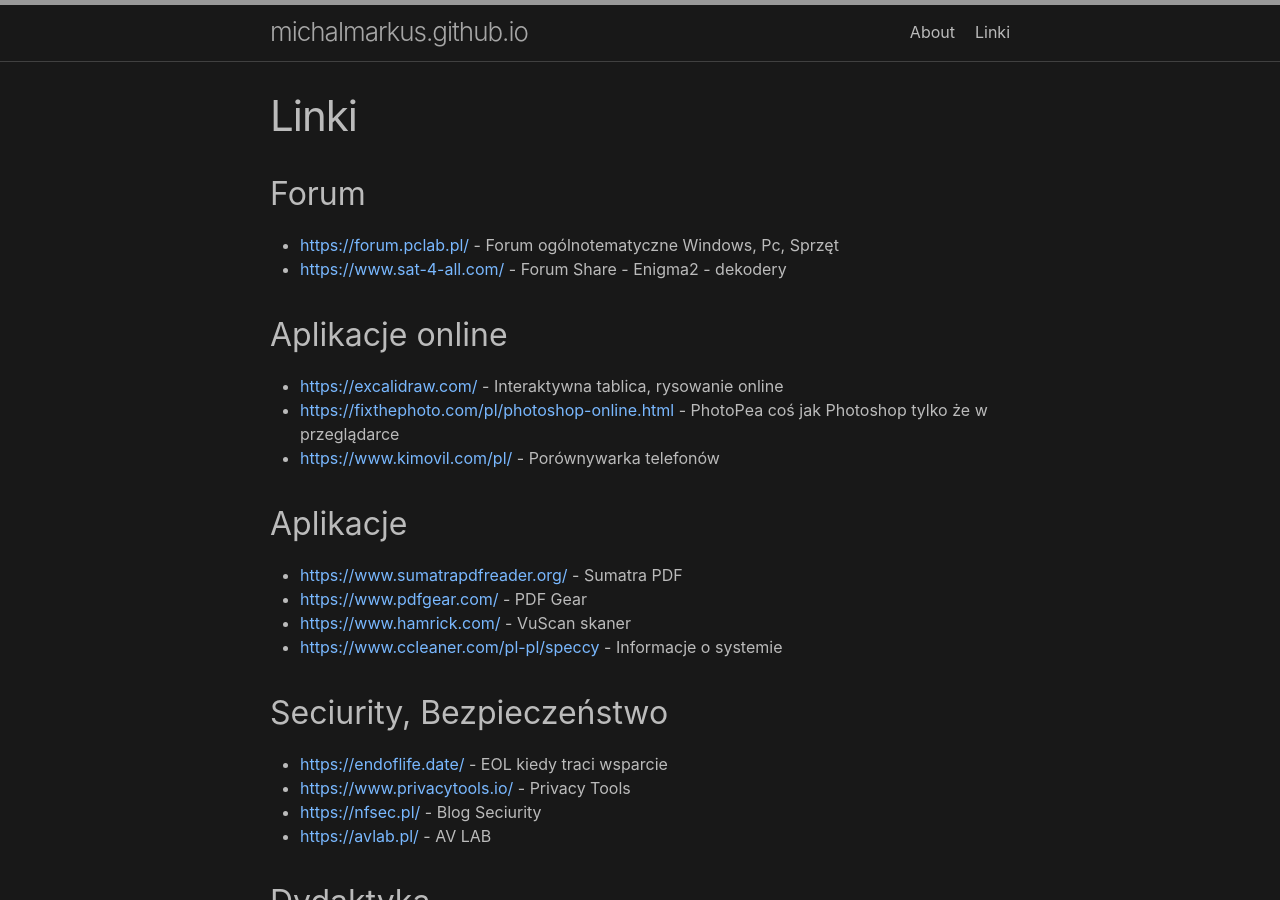
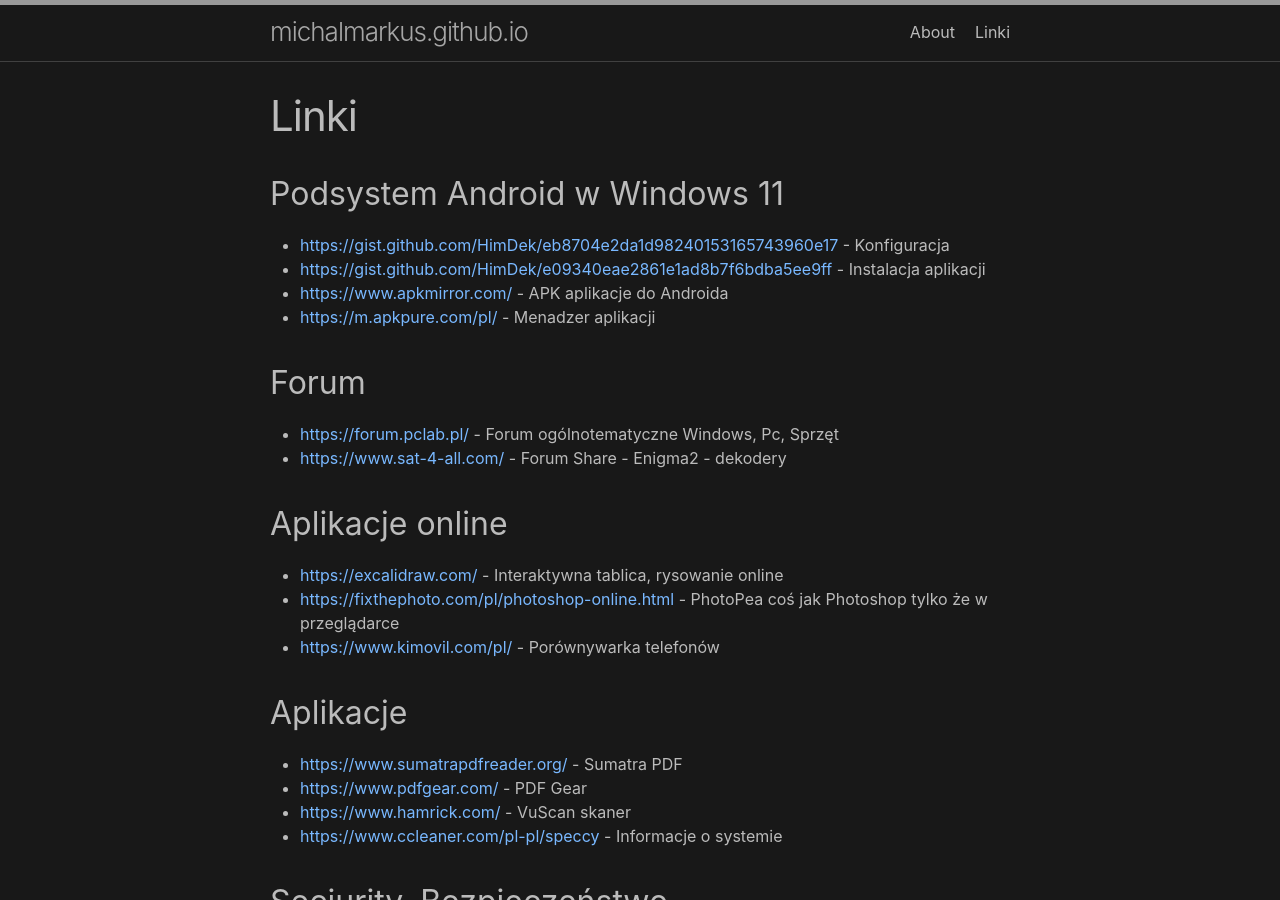
Before and after one commit to michalmarkus/michalmarkus.github.io, a Jekyll site: the page built from bash.md, in a window 1280 px wide and 900 px high. Built offline with Jekyll 4.4.1, drawn with Linux system fonts in a browser that asks for light colours.

Commit message:
Update bash.md

```diff
--- a/bash.md
+++ b/bash.md
@@ -3,6 +3,12 @@ layout: page
 title: Linki
 permalink: /Linki/
 ---
+## Podsystem Android w Windows 11
+- <https://gist.github.com/HimDek/eb8704e2da1d98240153165743960e17> - Konfiguracja
+- <https://gist.github.com/HimDek/e09340eae2861e1ad8b7f6bdba5ee9ff> - Instalacja aplikacji
+- <https://www.apkmirror.com/> - APK aplikacje do Androida
+- <https://m.apkpure.com/pl/> - Menadzer aplikacji
+
 ## Forum
 - <https://forum.pclab.pl/> - Forum ogólnotematyczne Windows, Pc, Sprzęt
 - <https://www.sat-4-all.com/> - Forum Share - Enigma2 - dekodery
```
